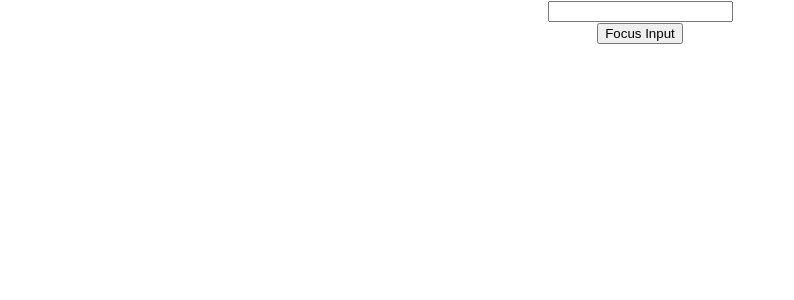
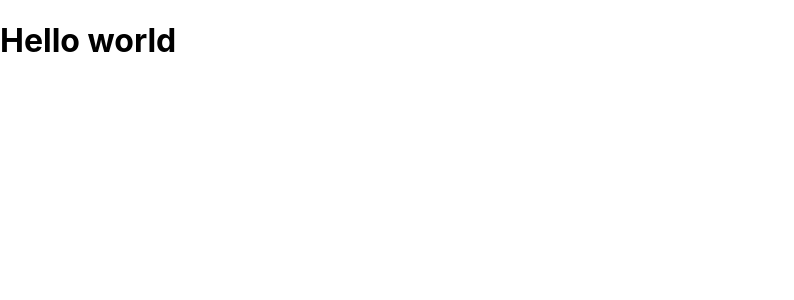
Before and after one commit to islamMaruf/LearnReactBasics, a React (Create React App) app: page / in a window 1280 px wide. Shown: the top 300 px of the page, without its empty margins (0-794 px from the left). Built offline with nearby package versions, Linux system fonts and the light colour scheme.

Commit message:
react portal concept completed

```diff
--- a/public/index.html
+++ b/public/index.html
@@ -29,6 +29,7 @@
   <body>
     <noscript>You need to enable JavaScript to run this app.</noscript>
     <div id="root"></div>
+    <div id="portal_root"></div>
     <!--
       This HTML file is a template.
       If you open it directly in the browser, you will see an empty page.
--- a/src/App.js
+++ b/src/App.js
@@ -23,12 +23,14 @@ import ParentOfPureAndRegularComp from "./components/ParentOfPureAndRegularComp"
 import RefsDemo from "./components/RefsDemo";
 import FocusInput from "./components/FocusInput";
 import FRParent from "./components/FRParent";
+import Portal from "./components/Portal";
 
 class App extends Component {
     render() {
         return (
             <div className="App">
-                <FRParent/>
+                <Portal/>
+                {/*<FRParent/>*/}
                 {/*<FocusInput/>*/}
                 {/*<RefsDemo/>*/}
                {/*<ParentOfPureAndRegularComp/>*/}
--- /dev/null
+++ b/src/components/Portal.js
@@ -0,0 +1,12 @@
+import React from "react";
+import ReactDOM  from "react-dom";
+
+
+
+function Portal() {
+return ReactDOM.createPortal(
+    <h1>Hello world</h1>,
+    document.getElementById('portal_root')
+);
+}
+export default Portal;
```
